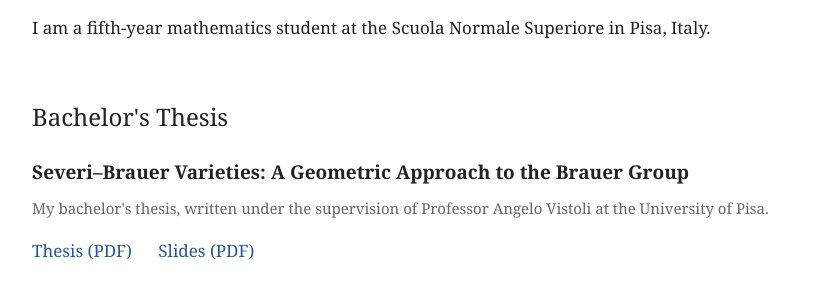
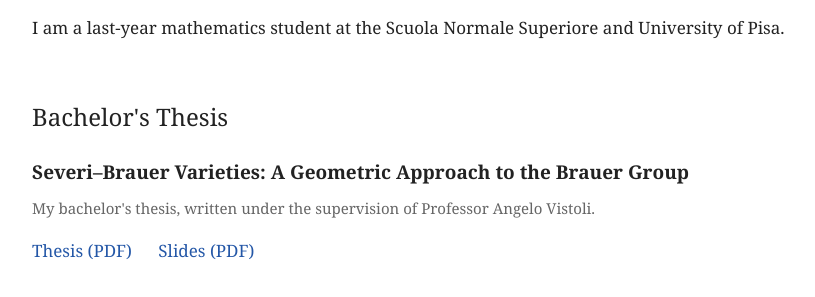
Before and after one commit to FedericoAntonini4/FedericoAntonini4.github.io, a plain HTML site: page index.html in a window 1280 px wide. Shown: the part 139-436 px from the top of the page, without its empty margins (228-1043 px from the left). Drawn offline with Linux system fonts and the light colour scheme.

Commit message:
Update student status and thesis supervision details

```diff
--- a/index.html
+++ b/index.html
@@ -68,8 +68,8 @@
   <h1>Federico Antonini</h1>
 
   <p>
-    I am a fifth-year mathematics student at the
-    Scuola Normale Superiore in Pisa, Italy.
+    I am a last-year mathematics student at the
+    Scuola Normale Superiore and University of Pisa.
   </p>
 
   <h2>Bachelor's Thesis</h2>
@@ -81,7 +81,7 @@
 
   <p class="description">
     My bachelor's thesis, written under the supervision
-    of Professor Angelo Vistoli at the University of Pisa.
+    of Professor Angelo Vistoli.
   </p>
 
   <div class="links">
```
